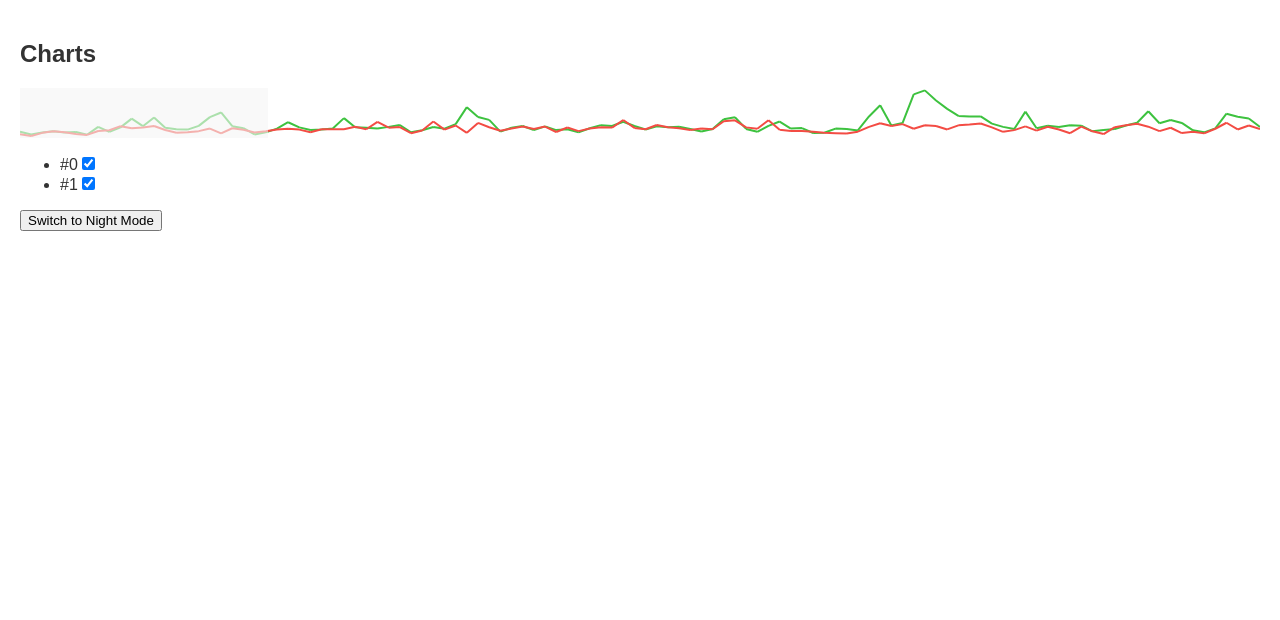
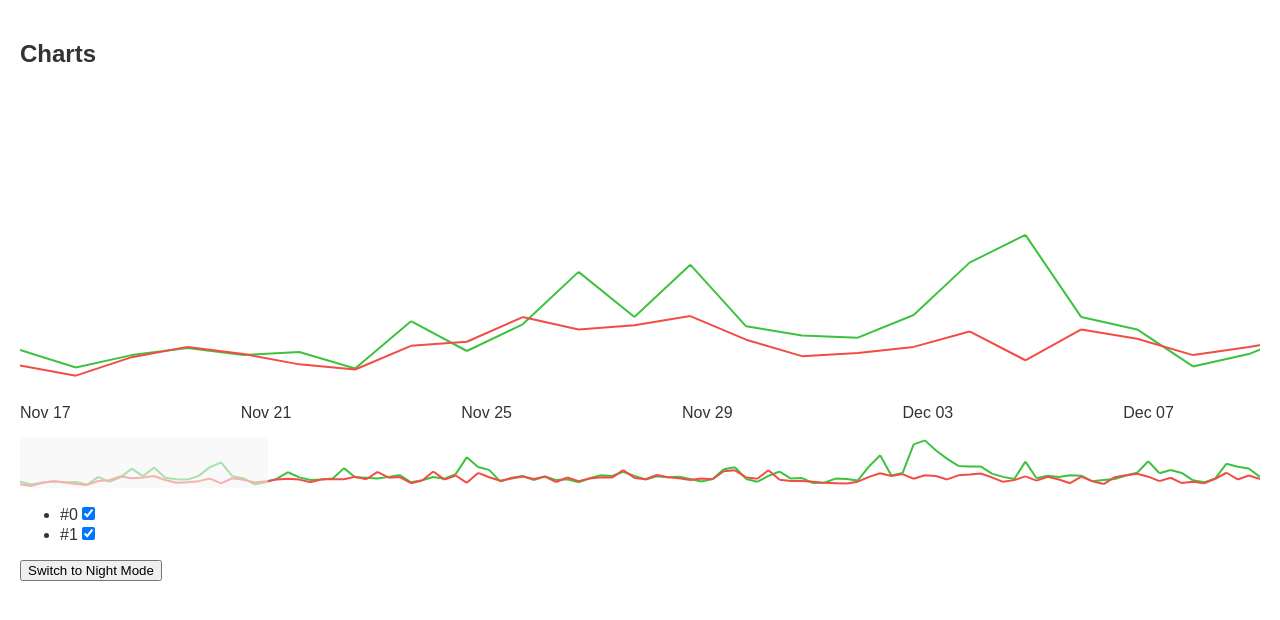
Before and after one commit to AntonPochernikov/Telegram-contest, a React app: page / in a window 1280 px wide. Shown: the top 620 px of the page. Built offline with nearby package versions, Linux system fonts and the light colour scheme.

Commit message:
chart viewer init

```diff
--- a/src/App.css
+++ b/src/App.css
@@ -28,3 +28,12 @@ body {
 .app {
 	padding: 20px;
 }
+
+@keyframes fade-in {
+	0% {
+		opacity: 0;
+	}
+	100% {
+		opacity: 1;
+	}
+}
--- /dev/null
+++ b/src/components/ChartViewer.css
@@ -0,0 +1,42 @@
+/*=================================
+	chart viewer
+=================================*/
+.chart-viewer {
+	position: relative;
+	overflow: hidden;
+	padding-bottom: 50px;
+}
+
+.chart-viewer__lines {
+	position: relative;
+	height: 300px;
+
+	overflow: hidden;
+}
+
+.chart-viewer__line {
+	position: absolute;
+	top: 0;
+	left: 0;
+}
+
+.chart-viewer__dates {
+	position: absolute;
+	bottom: 0;
+	left: 0;
+
+	display: flex;
+	justify-content: space-between;
+	align-items: center;
+	width: 100%;
+	height: 50px;
+	margin: 0;
+	padding: 0;
+
+	list-style: none;
+}
+
+.chart-viewer__date {
+	user-select: none;
+	animation: fade-in 0.5s;
+}
--- /dev/null
+++ b/src/components/ChartViewer.js
@@ -0,0 +1,20 @@
+import { connect } from 'react-redux';
+import ChartViewer from './ChartViewer.jsx';
+import * as actionCreators from '../actions/index.js';
+import * as select from '../selectors/index.js';
+
+const mapStateToProps = state => ({
+  lines: select.getVisibleLineColumns(state),
+  xAxis: select.getXAxisColumn(state),
+
+  thumbPosition: state.ui.thumb.position,
+  thumbWidth: state.ui.thumb.width,
+
+  maxYPoint: select.getMaxLinesYPoint(state),
+  visibleMaxYPoint: select.getVisibleMaxLinesYPoint(state),
+});
+
+export default connect(
+  mapStateToProps,
+  actionCreators,
+)(ChartViewer);
--- /dev/null
+++ b/src/components/ChartViewer.jsx
@@ -0,0 +1,128 @@
+import React from 'react';
+import PropTypes from 'prop-types';
+import { format as formatDate } from 'date-fns';
+import _ from 'lodash';
+import './ChartViewer.css';
+
+export default class ChartViewer extends React.Component {
+  static defaultProps = {
+    lines: [],
+    maxYPoint: 0,
+    visibleMaxYPoint: 0,
+  };
+
+  constructor(props) {
+    super(props);
+    this.state = {
+      mounted: false,
+    };
+
+    this.ref = {};
+    this.props.lines.forEach(({ name }) => {
+      this.ref[name] = React.createRef();
+    });
+    this.container = React.createRef();
+    this.dates = React.createRef();
+  }
+
+  componentDidMount() {
+    this.renderChartLines();
+    this.setState({
+      mounted: true,
+    });
+  }
+
+  componentDidUpdate() {
+    this.renderChartLines();
+  }
+
+  renderChartLines() {
+    const { width, height } = this.container.current.getBoundingClientRect();
+    const { thumbWidth, thumbPosition } = this.props;
+    const containerWidth = width / thumbWidth;
+    this.container.current.style.width = containerWidth;
+
+    const { visibleMaxYPoint } = this.props;
+    const heightModifier = height / (visibleMaxYPoint * 1.05);
+
+    this.props.lines.forEach(({ name, column, color }) => {
+      const canvas = this.ref[name].current;
+      canvas.style.transform = `translateX(${-containerWidth * thumbPosition}px)`;
+
+      const cols = column.length - 1;
+      const step = 1 / cols * containerWidth;
+
+      const ctx = canvas.getContext('2d');
+      ctx.canvas.width = containerWidth;
+      ctx.canvas.height = height;
+      ctx.strokeStyle = color;
+      ctx.lineWidth = 2;
+
+      ctx.beginPath();
+      ctx.moveTo(0, height);
+      let x = 0;
+
+      column.forEach((y, i) => {
+        if (i === 0) {
+          ctx.moveTo(x, height - (y * heightModifier));
+          return;
+        }
+        x += step;
+        ctx.lineTo(x, height - (y * heightModifier));
+        ctx.moveTo(x, height - (y * heightModifier));
+      });
+
+      ctx.stroke();
+      ctx.closePath();
+    });
+  }
+
+  renderDates() {
+    if (this.container.current === null) {
+      return null;
+    }
+    const { width } = this.container.current.getBoundingClientRect();
+    const { thumbWidth, thumbPosition } = this.props;
+    const containerWidth = width / thumbWidth;
+    this.dates.current.style.width = `${containerWidth}px`;
+    this.dates.current.style.transform = `translateX(${-containerWidth * thumbPosition}px)`;
+    const datesCount = 1 / thumbWidth * 5;
+    const dates = this.props.xAxis.column;
+    const filteredDates = dates
+      .slice(0, dates.length - 1)
+      .filter((date, i) => i % Math.floor(dates.length / datesCount) === 0)
+      .concat(_.last(dates));
+    return filteredDates.map(date => (
+      <li className='chart-viewer__date' key={date}>{formatDate(date, 'MMM DD')}</li>
+    ));
+  }
+
+  render() {
+    const { lines } = this.props;
+    return (
+      <div className='chart-viewer'>
+        <div className='chart-viewer__lines' ref={this.container}>
+          {lines.map(({ name }) => (
+            <canvas
+              ref={this.ref[name]}
+              key={name}
+              id={name}
+              className='chart-viewer__line'
+              width="100"
+              height="200"
+            />
+          ))}
+        </div>
+        <ul className='chart-viewer__dates' ref={this.dates}>
+          {this.renderDates()}
+        </ul>
+      </div>
+    );
+  }
+}
+
+ChartViewer.propTypes = {
+  lines: PropTypes.array.isRequired,
+  maxYPoint: PropTypes.number.isRequired,
+  visibleMaxYPoint: PropTypes.number.isRequired,
+};
--- a/src/components/WorkSpace.jsx
+++ b/src/components/WorkSpace.jsx
@@ -1,11 +1,12 @@
 import React from 'react';
+import ChartViewer from './ChartViewer.js';
 import ChartScroller from './ChartScroller.js';
 import ChartControls from './ChartControls.js';
 import './WorkSpace.css';
 
 const WorkSpace = () => (
   <main className='workspace'>
-    <div className='chart-view' />
+    <ChartViewer />
     <ChartScroller />
     <ChartControls />
   </main>
--- a/src/selectors/index.js
+++ b/src/selectors/index.js
@@ -1,8 +1,9 @@
 import { createSelector } from 'reselect';
 import _ from 'lodash';
 
-const getCharts = state => state.domain.charts;
+export const getCharts = state => state.domain.charts;
 export const getVisibleLines = state => state.ui.visibleLines;
+export const getThumbParams = state => state.ui.thumb;
 
 export const getJoinedChartData = createSelector(
   getCharts,
@@ -75,3 +76,37 @@ export const getVisibleMaxLinesYPoint = createSelector(
     .flatten()
     .value()),
 );
+
+export const getViewerLineColumns = createSelector(
+  getVisibleLineColumns,
+  getThumbParams,
+  (lines, { position, width }) => lines
+    .map((line) => {
+      const { column } = line;
+      const colLength = column.length;
+      const lower = Math.ceil(colLength * position);
+      const upper = lower + Math.floor(colLength * width);
+      return { ...line, column: column.slice(lower, upper) };
+    }),
+);
+
+export const getViewerXAxis = createSelector(
+  getXAxisColumn,
+  getThumbParams,
+  (x, { position, width }) => {
+    const { column } = x;
+    const colLength = column.length;
+    const lower = Math.ceil(colLength * position);
+    const upper = lower + Math.floor(colLength * width);
+    return { ...x, column: column.slice(lower, upper) };
+  },
+);
+
+export const getViewerVisibleMaxLinesYPoint = createSelector(
+  getViewerLineColumns,
+  lines => Math.max(..._
+    .chain(lines)
+    .map(({ column }) => column)
+    .flatten()
+    .value()),
+);
```
